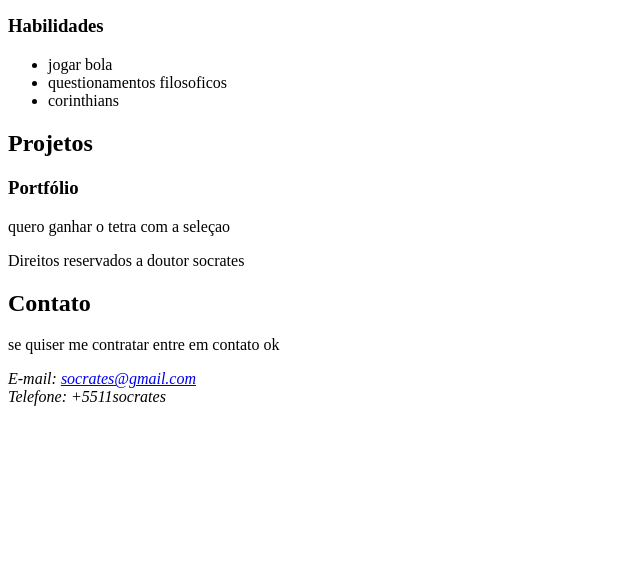
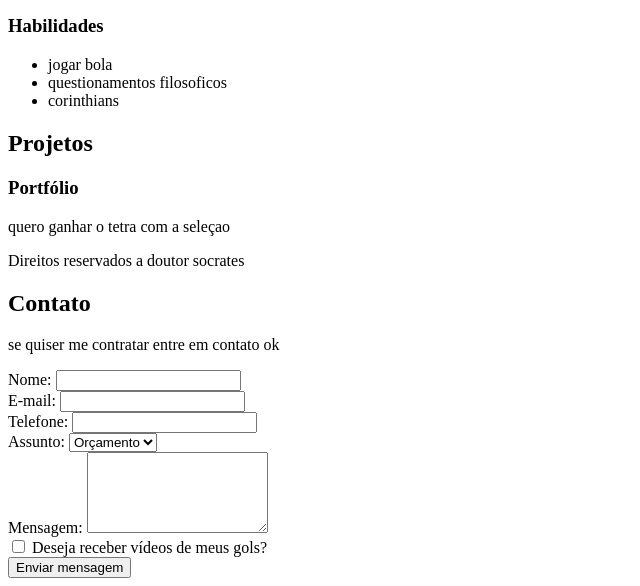
Before and after one commit to w-waldre/waldre, a plain HTML site: page index.html in a window 1280 px wide. Shown: the part 560-1146 px from the top of the page, without its empty margins (0-640 px from the left). Before the commit the page ends 974 px from the top, so only its background shows below. Drawn offline with Linux system fonts and the light colour scheme.

Commit message:
Update index.html

```diff
--- a/index.html
+++ b/index.html
@@ -1,4 +1,4 @@
-<!DOCTYPE html>
+    <!DOCTYPE html>
 <html lang="en">
 
 <head>
@@ -74,10 +74,35 @@
 
             <p>se quiser me contratar entre em contato ok</p>
 
-            <address>
-                E-mail: <a href="mailto:socrates@gmail.com">socrates@gmail.com</a> <br>
-                Telefone: +5511socrates
-            </address>
+           <form action="">
+
+                <label for="nome">Nome: </label>
+                <input type="text" id="nome" name="nome" required> <br>
+
+                <label for="email">E-mail: </label>
+                <input type="email" id="email" name="email" required> <br>
+
+                <label for="telefone">Telefone: </label>
+                <input type="tel" id="telefone" name="telefone"> <br>
+
+                <label for="assunto">Assunto: </label>
+                <select name="assunto" id="assunto">
+                    <option value="orcamento">Orçamento</option>
+                    <option value="duvida">Dúvida</option>
+                    <option value="outro">Outro</option>
+                </select>
+
+                <br>
+
+                <label for="mensagem">Mensagem: </label>
+                <textarea name="mensagem" id="mensagem" cols="20" rows="5" required></textarea> <br>
+
+                <input type="checkbox" name="inscricao" id="inscricao">
+                <label for="inscricao">Deseja receber vídeos de meus gols?</label> <br>
+
+                <input type="submit" value="Enviar mensagem">
+
+           </form>
 
         </section>
     </footer>
```
